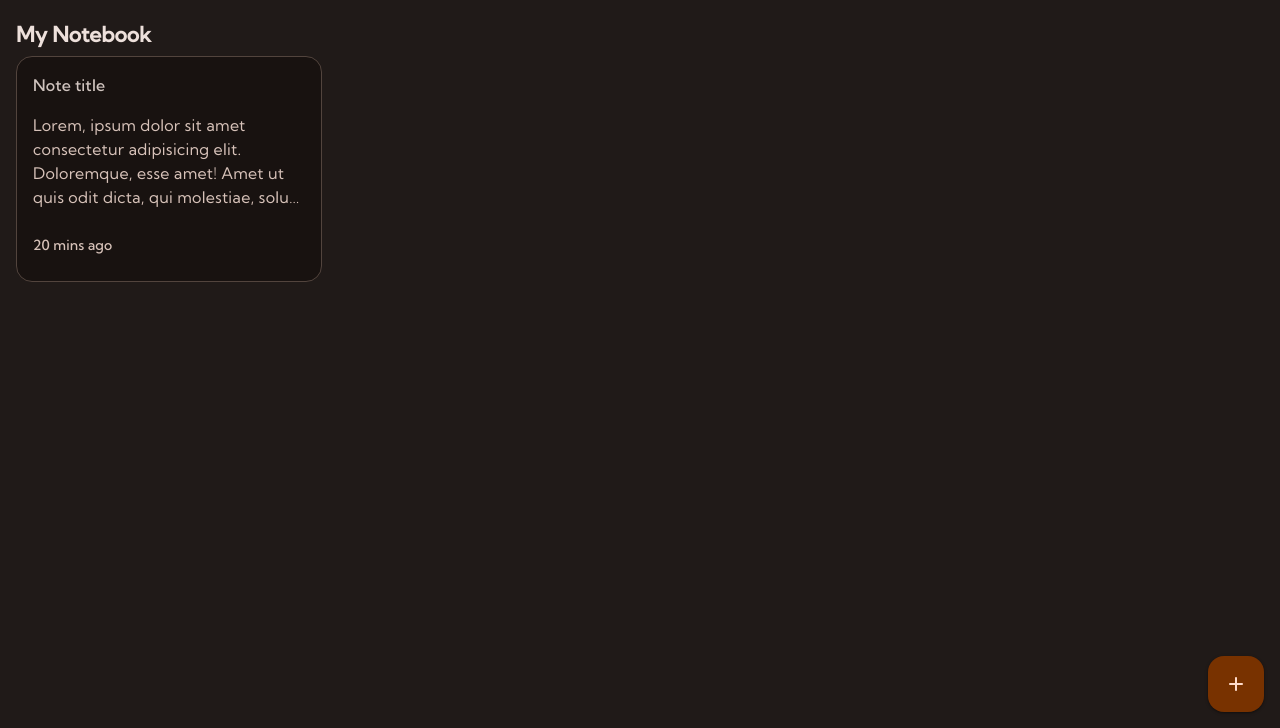
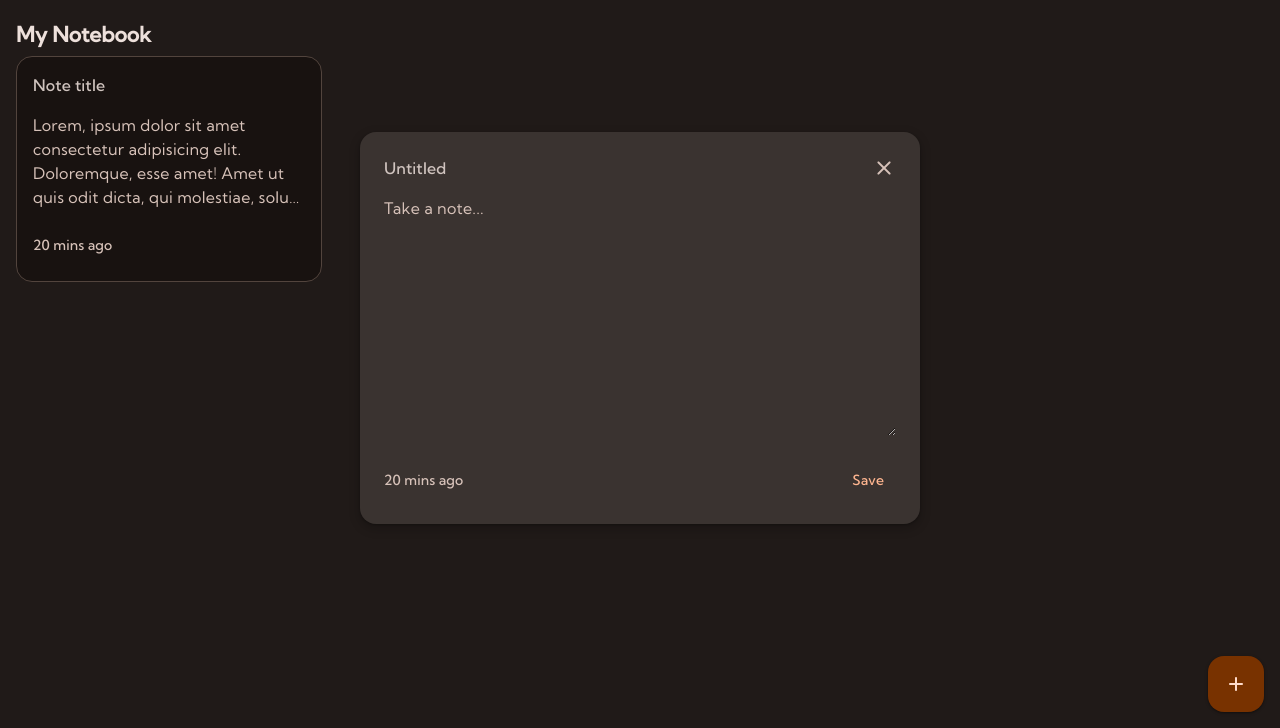
Before and after one commit to Pranjal-Jamuar/ScribeSpace, a plain HTML site: page index.html in a window 1280 px wide. Shown: the part 72-800 px from the top of the page. Drawn offline with nearby package versions, Linux system fonts and the light colour scheme.

Commit message:
Modal section added
Styling completed

```diff
--- a/index.html
+++ b/index.html
@@ -205,7 +205,33 @@
       </button>
 
       <div class="modal">
-        <button class="icon-btn large"></button>
+        <button class="icon-btn large" aria-label="Close modal">
+          <span class="material-symbols-rounded" aria-hidden="true">close</span>
+
+          <div class="state-layer"></div>
+        </button>
+
+        <input
+          type="text"
+          placeholder="Untitled"
+          value="Untitled"
+          class="modal-title text-title-medium"
+          data-note-field
+        />
+
+        <textarea
+          placeholder="Take a note..."
+          class="modal-text text-body-large custom-scrollbar"
+          data-note-field
+        ></textarea>
+        <div class="modal-footer">
+          <span class="time text-label-large">20 mins ago</span>
+          <button class="btn text" data-submit-btn>
+            <span class="text-label-large">Save</span>
+
+            <div class="state-layer"></div>
+          </button>
+        </div>
       </div>
     </main>
   </body>
--- a/src/css/styles.css
+++ b/src/css/styles.css
@@ -554,6 +554,108 @@ body {
   opacity: 1;
 }
 
+/* Modal */
+
+.modal {
+  position: fixed;
+  top: 50%;
+  left: 50%;
+  transform: translate(-50%, -50%);
+  max-width: 560px;
+  width: calc(100% - var(--spacing-8));
+  background-color: var(--surface-container-highest);
+  border-radius: var(--radius-large);
+  padding: var(--spacing-6);
+  box-shadow: var(--shadow-3);
+  z-index: 8;
+  animation: modal-open var(--tr-duration-medium) var(--tr-easing-emphasized)
+    forwards;
+}
+
+@keyframes modal-open {
+  0% {
+    transform: translate(-50%, calc(-50% + var(--spacing-5)));
+    opacity: 0;
+    visibility: hidden;
+  }
+  100% {
+    transform: translate(-50%, -50%);
+    opacity: 1;
+    visibility: visible;
+  }
+}
+
+.modal .icon-btn {
+  position: absolute;
+  top: var(--spacing-4);
+  right: var(--spacing-4);
+}
+
+.modal-title {
+  padding-inline-end: var(--spacing-10);
+  max-height: 48px;
+  color: var(--on-surface);
+  margin-block-end: var(--spacing-4);
+  overflow: hidden;
+}
+
+.modal-text {
+  min-height: 240px;
+  max-height: calc(100vh - 200px);
+  color: var(--on-surface-variant);
+  overflow-y: auto;
+  margin-block-end: var(--spacing-4);
+}
+
+.modal-footer {
+  display: flex;
+  justify-content: flex-end;
+  align-items: center;
+  gap: var(--spacing-2);
+  padding-block-start: var(--spacing-2);
+}
+
+.modal-footer .time {
+  flex-grow: 1;
+  color: var(--on-surface-variant);
+}
+
+/* Button */
+
+.btn {
+  height: 40px;
+  max-width: max-content;
+  display: grid;
+  align-items: center;
+  border-radius: var(--radius-full);
+}
+
+.btn.text {
+  color: var(--primary);
+  --state-layer-bg: var(--primary);
+  padding-inline: var(--spacing-3);
+}
+
+.btn.text:disabled {
+  color: var(--on-surface);
+}
+
+.btn.text:disabled .text-label-large {
+  opacity: 0.38;
+}
+
+.btn.fill {
+  background-color: var(--primary);
+  color: var(--on-primary);
+  --state-layer-bg: var(--on-primary);
+  padding-inline: var(--spacing-6);
+  transition: box-shadow var(--tr-duration-short) var(--tr-easing-linear);
+}
+
+.btn.fill:hover:not(:focus) {
+  box-shadow: var(--shadow-1);
+}
+
 /* SideBar */
 
 .sidebar {
```
